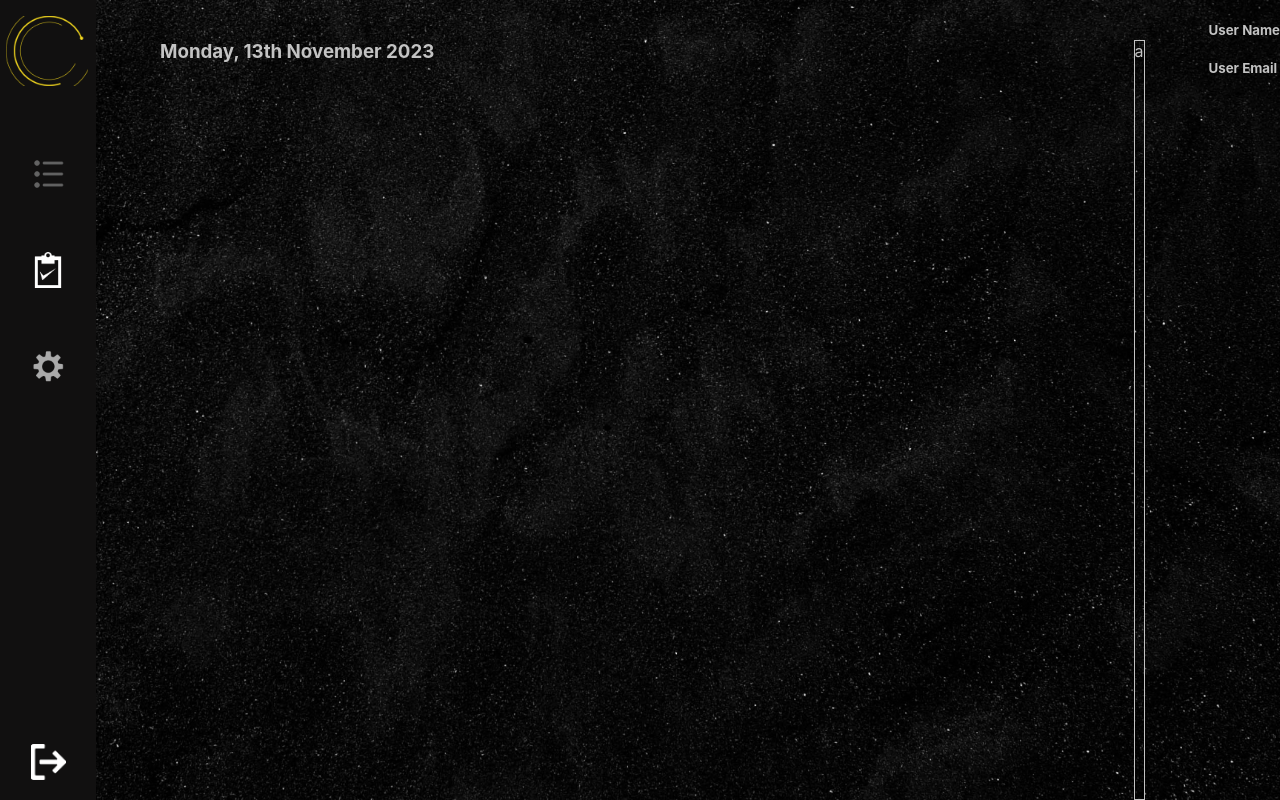
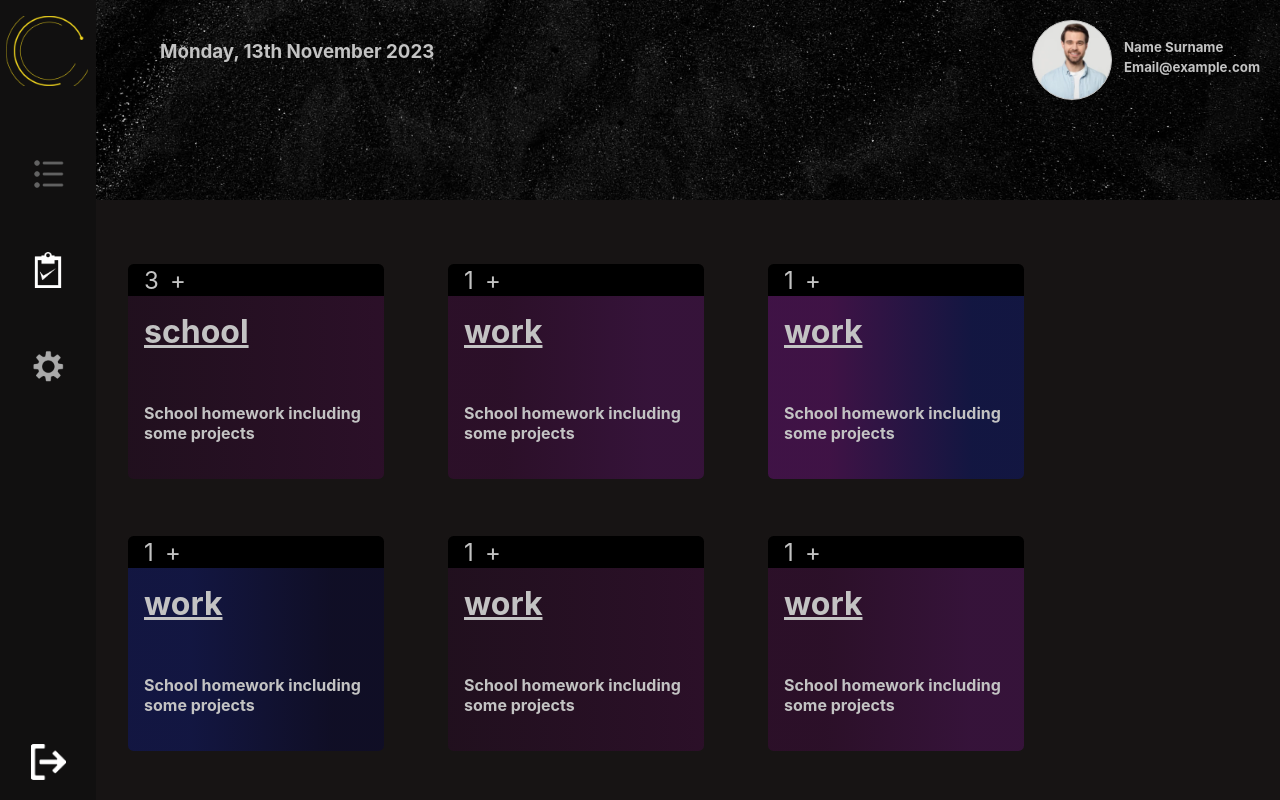
Before and after one commit to grochowp/planner, a React (Create React App) app in the folder client/: page /selection in a window 1280 px wide. Built offline with nearby package versions, Linux system fonts and the light colour scheme.

Commit message:
modified right-side css

```diff
--- a/client/src/App.js
+++ b/client/src/App.js
@@ -29,7 +29,13 @@ function App() {
             <Routes>
               <Route
                 path="/selection"
-                element={activeUser ? <SelectTask /> : <Navigate to={"/"} />}
+                element={
+                  activeUser ? (
+                    <SelectTask activeUser={activeUser} />
+                  ) : (
+                    <Navigate to={"/"} />
+                  )
+                }
               />
               <Route
                 path="/kanban"
--- a/client/src/Routes/kanban/KanbanTree.js
+++ b/client/src/Routes/kanban/KanbanTree.js
@@ -1,13 +1,14 @@
 import { useState } from "react";
-import { UserCard } from "./components/UserCard";
+
 import { TasksList } from "./components/TasksList";
+import { User } from "./components/User";
 
 export const KanbanTree = () => {
   const [taskIndex, setTaskIndex] = useState(0);
 
   return (
-    <div className="kanbanTree">
-      <UserCard taskIndex={taskIndex} />
+    <div className="right-side">
+      <User />
       <TasksList taskIndex={taskIndex} onSetTaskIndex={setTaskIndex} />
     </div>
   );
--- a/client/src/Routes/kanban/SelectTask.js
+++ b/client/src/Routes/kanban/SelectTask.js
@@ -1,70 +1,33 @@
-export const SelectTask = () => {
-  function getFormattedDate() {
-    const daysOfWeek = [
-      "Sunday",
-      "Monday",
-      "Tuesday",
-      "Wednesday",
-      "Thursday",
-      "Friday",
-      "Saturday",
-    ];
-    const months = [
-      "January",
-      "February",
-      "March",
-      "April",
-      "May",
-      "June",
-      "July",
-      "August",
-      "September",
-      "October",
-      "November",
-      "December",
-    ];
+import { User } from "./components/User";
 
-    const today = new Date();
-    const dayOfWeek = daysOfWeek[today.getDay()];
-    const dayOfMonth = today.getDate();
-    const month = months[today.getMonth()];
-    const year = today.getFullYear();
-
-    function getDaySuffix(day) {
-      if (day >= 11 && day <= 13) {
-        return "th";
-      }
-      const lastDigit = day % 10;
-      switch (lastDigit) {
-        case 1:
-          return "st";
-        case 2:
-          return "nd";
-        case 3:
-          return "rd";
-        default:
-          return "th";
-      }
-    }
-
-    const daySuffix = getDaySuffix(dayOfMonth);
-
-    const formattedDate = `${dayOfWeek}, ${dayOfMonth}${daySuffix} ${month} ${year}`;
-
-    return formattedDate;
-  }
-
-  const todayFormatted = getFormattedDate();
-
+export const SelectTask = ({ activeUser }) => {
+  console.log(activeUser);
   return (
-    <div className="kanbanTree">
-      <h3 className="today-date">{todayFormatted}</h3>
-      <div className="user-info">
-        <div className="user-photo">a</div>
-        <div className="user-data">
-          <h5>User Name</h5>
-          <h5>User Email</h5>
-        </div>
+    <div className="right-side">
+      <User />
+      <div className="select-task">
+        {activeUser.tasks.map((task, index) => {
+          return (
+            <div className="task-card">
+              <div className="task-card-data">
+                <p className="task-card-users">
+                  <span>{task.usersIDs.length}</span>
+                  <i class="gg-user"></i>
+                  <span>+</span>
+                </p>
+                <p className="task-card-delete-task">
+                  <i class="gg-trash"></i>
+                </p>
+              </div>
+              <div className={`task-card-info  color-${index % 4}`}>
+                <h1 className="task-card-name">{task.taskName}</h1>
+                <h4 className="task-card-description">
+                  School homework including some projects
+                </h4>
+              </div>
+            </div>
+          );
+        })}
       </div>
     </div>
   );
--- /dev/null
+++ b/client/src/Routes/kanban/components/User.js
@@ -0,0 +1,71 @@
+export const User = () => {
+  function getFormattedDate() {
+    const daysOfWeek = [
+      "Sunday",
+      "Monday",
+      "Tuesday",
+      "Wednesday",
+      "Thursday",
+      "Friday",
+      "Saturday",
+    ];
+    const months = [
+      "January",
+      "February",
+      "March",
+      "April",
+      "May",
+      "June",
+      "July",
+      "August",
+      "September",
+      "October",
+      "November",
+      "December",
+    ];
+
+    const today = new Date();
+    const dayOfWeek = daysOfWeek[today.getDay()];
+    const dayOfMonth = today.getDate();
+    const month = months[today.getMonth()];
+    const year = today.getFullYear();
+
+    function getDaySuffix(day) {
+      if (day >= 11 && day <= 13) {
+        return "th";
+      }
+      const lastDigit = day % 10;
+      switch (lastDigit) {
+        case 1:
+          return "st";
+        case 2:
+          return "nd";
+        case 3:
+          return "rd";
+        default:
+          return "th";
+      }
+    }
+
+    const daySuffix = getDaySuffix(dayOfMonth);
+
+    const formattedDate = `${dayOfWeek}, ${dayOfMonth}${daySuffix} ${month} ${year}`;
+
+    return formattedDate;
+  }
+
+  const todayFormatted = getFormattedDate();
+
+  return (
+    <div className="user">
+      <h3 className="today-date">{todayFormatted}</h3>
+      <div className="user-info">
+        <div className="user-photo"></div>
+        <div className="user-data">
+          <h5>Name Surname</h5>
+          <h5>Email@example.com</h5>
+        </div>
+      </div>
+    </div>
+  );
+};
--- a/client/src/components/SideBar.js
+++ b/client/src/components/SideBar.js
@@ -17,8 +17,8 @@ const apps = [
 ];
 
 export function SideBar() {
-  const [setActiveUser] = useContext(userContext);
-
+  const [, setActiveUser] = useContext(userContext);
+  console.log(setActiveUser);
   const handleLogout = () => {
     const noUser = LoginService.logout();
     setActiveUser(noUser);
--- a/client/src/demoData/users.js
+++ b/client/src/demoData/users.js
@@ -9,6 +9,7 @@ export const usersTemp = [
     picture: "aaa",
     tasks: [
       {
+        usersIDs: [1, 2, 3],
         taskID: 0,
         taskName: "school",
         ToDo: ["zaa a aaaaaaa", "bbb"],
@@ -16,6 +17,7 @@ export const usersTemp = [
         Done: ["eee", "fff", "ddd"],
       },
       {
+        usersIDs: [1],
         taskID: 1,
         taskName: "work",
         ToDo: ["kill yourself", "bbb"],
@@ -23,6 +25,39 @@ export const usersTemp = [
         Done: ["precum", "fff"],
       },
       {
+        usersIDs: [1],
+        taskID: 1,
+        taskName: "work",
+        ToDo: ["kill yourself", "bbb"],
+        InProgress: ["masturbate", "ddd"],
+        Done: ["precum", "fff"],
+      },
+      {
+        usersIDs: [1],
+        taskID: 1,
+        taskName: "work",
+        ToDo: ["kill yourself", "bbb"],
+        InProgress: ["masturbate", "ddd"],
+        Done: ["precum", "fff"],
+      },
+      {
+        usersIDs: [1],
+        taskID: 1,
+        taskName: "work",
+        ToDo: ["kill yourself", "bbb"],
+        InProgress: ["masturbate", "ddd"],
+        Done: ["precum", "fff"],
+      },
+      {
+        usersIDs: [1],
+        taskID: 1,
+        taskName: "work",
+        ToDo: ["kill yourself", "bbb"],
+        InProgress: ["masturbate", "ddd"],
+        Done: ["precum", "fff"],
+      },
+      {
+        usersIDs: [1, 2, 3, 2],
         taskID: 2,
         taskName: "penice",
         ToDo: ["dsfds", "bbb"],
@@ -30,6 +65,7 @@ export const usersTemp = [
         Done: ["vcxvcxv", "sadasdasd"],
       },
       {
+        usersIDs: [1, 2, 3, 7, 5],
         taskID: 3,
         taskName: "ay lmao",
         ToDo: ["dsad", "vcxvxv"],
--- a/client/src/shared/styles.scss
+++ b/client/src/shared/styles.scss
@@ -12,7 +12,7 @@ $active-user: #a09f9f;
 $primary-text: #0c0a0a;
 
 $picture-tlo: "../../pictures/tlo.png";
-
+$picture-profil: "../../pictures/profil.png";
 $picture-logo: "../../pictures/logo.png";
 $picture-tasks: "../../pictures/tasks.png";
 $picture-active-task: "../../pictures/activeTask.png";
--- a/client/src/styles/SelectTasks.scss
+++ b/client/src/styles/SelectTasks.scss
@@ -1,9 +1,17 @@
+@import url("https://unpkg.com/css.gg@2.0.0/icons/css/user.css");
+@import url("https://unpkg.com/css.gg@2.0.0/icons/css/trash.css");
+
 @import "./../shared/styles.scss";
 
-.kanbanTree {
+.right-side {
   overflow: hidden;
   width: 100vw;
   height: 100vh;
+  background-color: #171414;
+}
+
+.user {
+  height: 25vh;
   background-image: url("#{$picture-tlo}");
   background-position: center;
   background-repeat: no-repeat;
@@ -18,10 +26,131 @@
 }
 
 .user-info {
+  height: 3rem;
   display: flex;
 }
 
 .user-photo {
-  margin: 5vh 5vw 0 0;
+  margin: 1.25rem 0.5rem 0 0;
   border: 1px solid;
+  background-image: url("#{$picture-profil}");
+  background-position: center;
+  background-repeat: no-repeat;
+  background-size: cover;
+  border-radius: 50%;
+  width: 5rem;
+  height: 5rem;
+  display: flex;
+  justify-content: center;
+  align-items: center;
 }
+
+.user-data {
+  margin: 2.2rem 1rem 0 0;
+  height: 1rem;
+}
+
+.user-data h5 {
+  margin: 0.25rem;
+}
+
+////////////////
+///
+
+.select-task {
+  color: #c3c3c3;
+  display: flex;
+  flex-wrap: wrap;
+  background-color: #171414;
+}
+
+.task-card {
+  box-sizing: border-box;
+  margin: 4rem 2rem -2rem 2rem;
+  width: 20vw;
+  height: 15rem;
+}
+
+.color-0 {
+  background: rgb(52, 7, 50);
+  background: linear-gradient(
+    90deg,
+    rgba(52, 7, 50, 0.33) 0%,
+    rgba(78, 8, 75, 0.37) 100%
+  );
+}
+.color-1 {
+  background: rgb(78, 8, 75);
+  background: linear-gradient(
+    90deg,
+    rgba(78, 8, 75, 0.37) 22%,
+    rgba(84, 18, 95, 0.5) 79%
+  );
+}
+.color-2 {
+  background: rgb(84, 18, 95);
+  background: linear-gradient(
+    90deg,
+    rgba(84, 18, 95, 0.6601015406162465) 24%,
+    rgba(15, 24, 102, 0.5536589635854341) 80%
+  );
+}
+.color-3 {
+  background: rgb(15, 24, 102);
+  background: linear-gradient(
+    90deg,
+    rgba(15, 24, 102, 0.5536589635854341) 24%,
+    rgba(12, 11, 46, 0.665703781512605) 80%
+  );
+}
+.color-0,
+.color-1,
+.color-2,
+.color-3 {
+  border-radius: 0 0 0.35rem 0.35rem;
+}
+
+.task-card-data {
+  border-radius: 0.35rem 0.35rem 0 0;
+  display: flex;
+  justify-content: space-between;
+  background-color: black;
+}
+
+.task-card-users {
+  padding-left: 1rem;
+  margin: 0;
+  display: flex;
+  align-items: center;
+  font-size: 1.5rem;
+}
+
+.task-card-users i {
+  position: relative;
+  margin: 0 0.5rem 0 0.2rem;
+  top: 1px;
+}
+
+.task-card-delete-task {
+  position: relative;
+  margin-right: 1rem;
+}
+
+.task-card-info {
+  cursor: pointer;
+  height: max-content;
+}
+
+.task-card-name {
+  margin: 0;
+  padding: 1rem;
+  text-decoration: underline;
+}
+
+.task-card-description {
+  margin: 0;
+  margin-left: 1rem;
+  height: 7rem;
+  display: flex;
+  align-items: center;
+}
```
Also changed, not shown: client/src/styles/index.scss (+0 -109 lines), client/pictures/profil.png (added).
